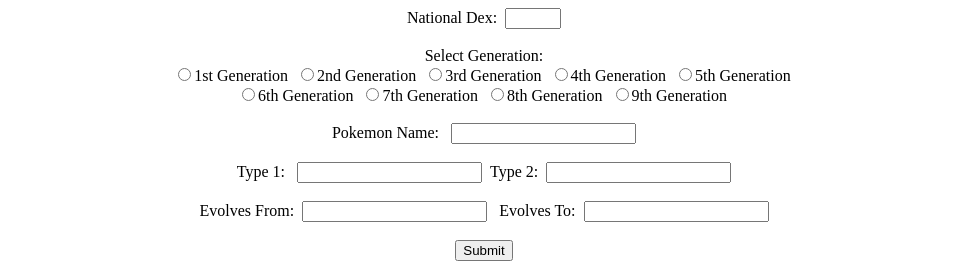
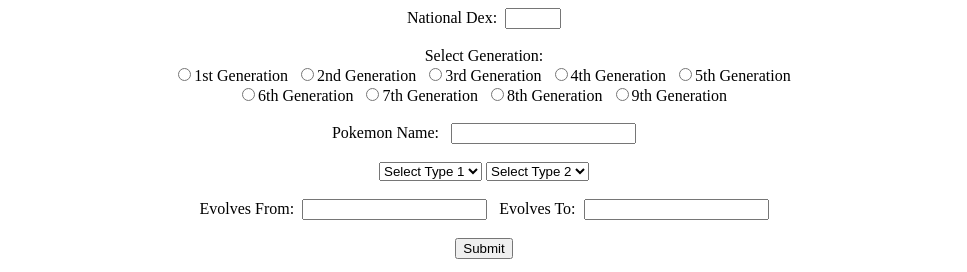
Before and after one commit to DanielVilla1/it0043tb02, a plain HTML site: page villa_tsa3.html in a window 1280 px wide. Shown: the top 272 px of the page, without its empty margins (156-1123 px from the left). Drawn offline with Linux system fonts and the light colour scheme.

Commit message:
Update villa_tsa3.html

```diff
--- a/villa_tsa3.html
+++ b/villa_tsa3.html
@@ -27,10 +27,50 @@
         <label for="Pokemon Name">Pokemon Name: &nbsp;</label>
         <input type="text" name="Pokemon Name" id="Pokemon Name" />
         <br><br>
-        <label for="Type 1">Type 1: &nbsp;</label>
-        <input type="text" name="Type 1" id="Type 1">
-        <label for="Type 2">&nbsp;Type 2:&nbsp;</label>
-        <input type="text" name="Type 2" id="Type 2"> <br><br>
+        <select name="Types" id="Types">
+            <option value="Select"> Select Type 1</option>
+            <option value="Types">None</option>
+            <option value="Types">Normal</option>
+            <option value="Types">Bug</option>
+            <option value="Types">Dark</option>
+            <option value="Types">Dragon</option>
+            <option value="Types">Electric</option>
+            <option value="Types">Fairy</option>
+            <option value="Types">Fighting</option>
+            <option value="Types">Fire</option>
+            <option value="Types">Flying</option>
+            <option value="Types">Ice</option>
+            <option value="Types">Ghost</option>
+            <option value="Types">Grass</option>
+            <option value="Types">Ground</option>
+            <option value="Types">Rock</option>
+            <option value="Types">Poison</option>
+            <option value="Types">Psychic</option>
+            <option value="Types">Steel</option>
+            <option value="Types">Water</option>
+        </select>
+        <select name="Types" id="Types">
+            <option value="Select"> Select Type 2</option>
+            <option value="Types">None</option>
+            <option value="Types">Normal</option>
+            <option value="Types">Bug</option>
+            <option value="Types">Dark</option>
+            <option value="Types">Dragon</option>
+            <option value="Types">Electric</option>
+            <option value="Types">Fairy</option>
+            <option value="Types">Fighting</option>
+            <option value="Types">Fire</option>
+            <option value="Types">Flying</option>
+            <option value="Types">Ice</option>
+            <option value="Types">Ghost</option>
+            <option value="Types">Grass</option>
+            <option value="Types">Ground</option>
+            <option value="Types">Rock</option>
+            <option value="Types">Poison</option>
+            <option value="Types">Psychic</option>
+            <option value="Types">Steel</option>
+            <option value="Types">Water</option>
+        </select><br><br>
         <label for="Evolves From">Evolves From:&nbsp;</span></label>
         <input type="text" name="Evolves From" id="Evolves From">&nbsp;&nbsp;
         <label for="Evolves To">Evolves To:&nbsp;</label>
```
